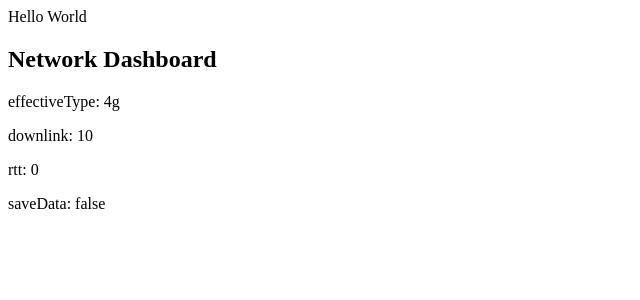
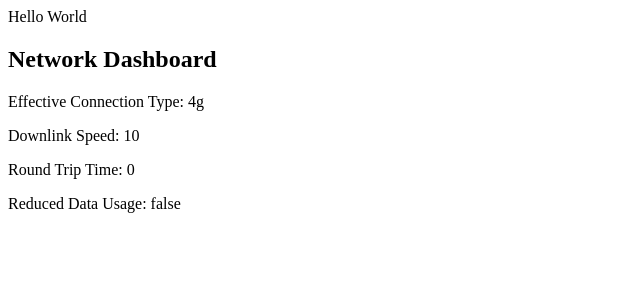
Before and after one commit to wheretocode/WhereToCode, a React (Create React App) app in the folder client/: page / in a window 1280 px wide. Shown: the top 300 px of the page, without its empty margins (0-640 px from the left). Built offline with nearby package versions, Linux system fonts and the light colour scheme.

Commit message:
Network Dasplay Keys More Readable for Users

```diff
--- a/client/src/components/NetworkDashboard.jsx
+++ b/client/src/components/NetworkDashboard.jsx
@@ -1,10 +1,12 @@
 import React from 'react';
 
 const NetworkDashboard = () => {
+    //Obtain Available Network Information from User's Browser
     const networkInterface = navigator.connection
                              || navigator.mozConnection
                              || navigator.webkitConnection;
 
+    //Creates an Array of Arrays of the Network Data for Mapping
     const network = Object.entries({
         type: networkInterface.type,
         effectiveType: networkInterface.effectiveType,
@@ -15,7 +17,15 @@ const NetworkDashboard = () => {
         onchange: networkInterface.onchange
     });
 
-    console.log(network);
+    //Network Information Key to Display for Users
+    const networkKey = {
+        type: 'Connection Type',
+        effectiveType: 'Effective Connection Type',
+        downlink: 'Downlink Speed',
+        downlinkMax: 'Max Downlink Speed',
+        rtt: 'Round Trip Time',
+        saveData: 'Reduced Data Usage',
+    }
 
     return(
         <div>
@@ -24,13 +34,16 @@ const NetworkDashboard = () => {
             <div>
                 {
                     network.map(data => {
+                        //Check for Available Data Out of Possible Options
                         if(data[1] !== null && data[1] !== undefined) {
 
                             return <p key={Math.random()}>
-                                        {`${data[0]}: ${data[1]}`}
+                                        {`${networkKey[data[0]]}: ${data[1]}`}
                                     </p>
 
                         }
+                        //Removes Warning for No Return on Arrow Function
+                        return null;
                     })
                 }
             </div>
```
